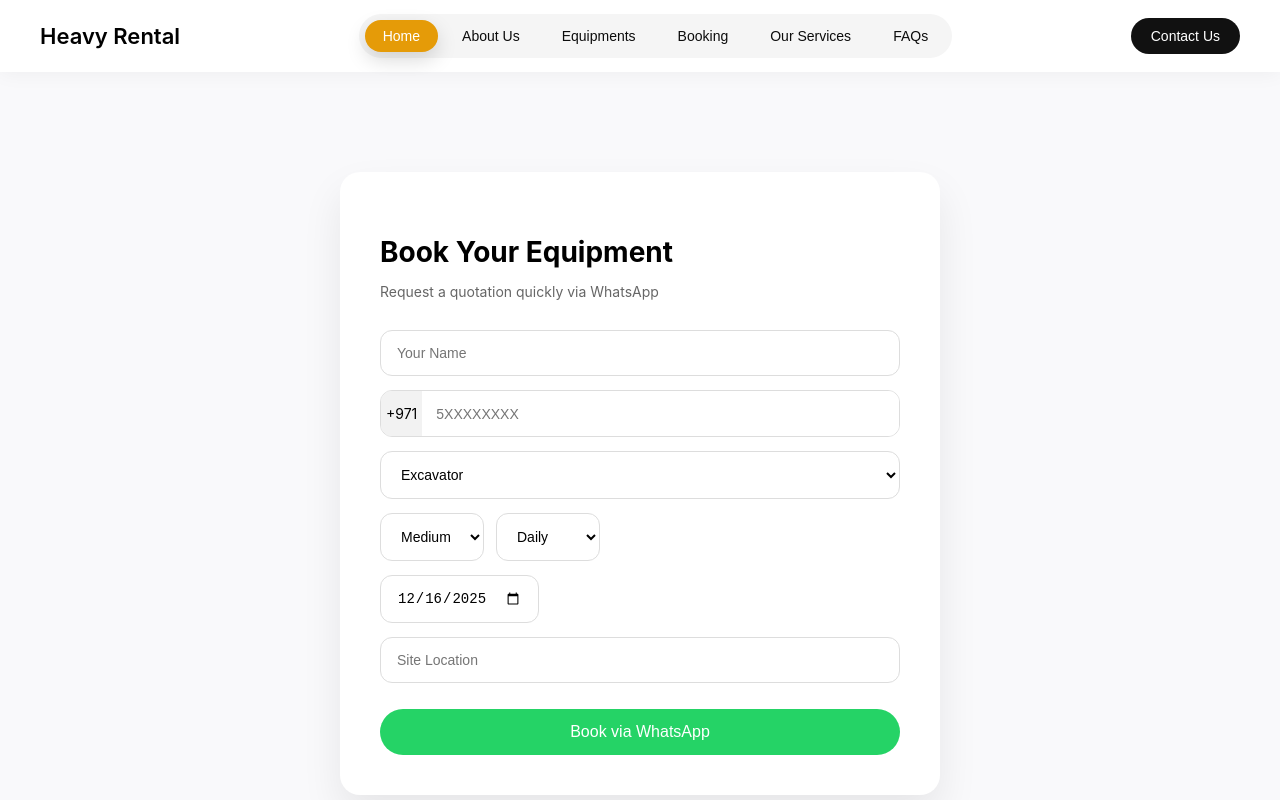
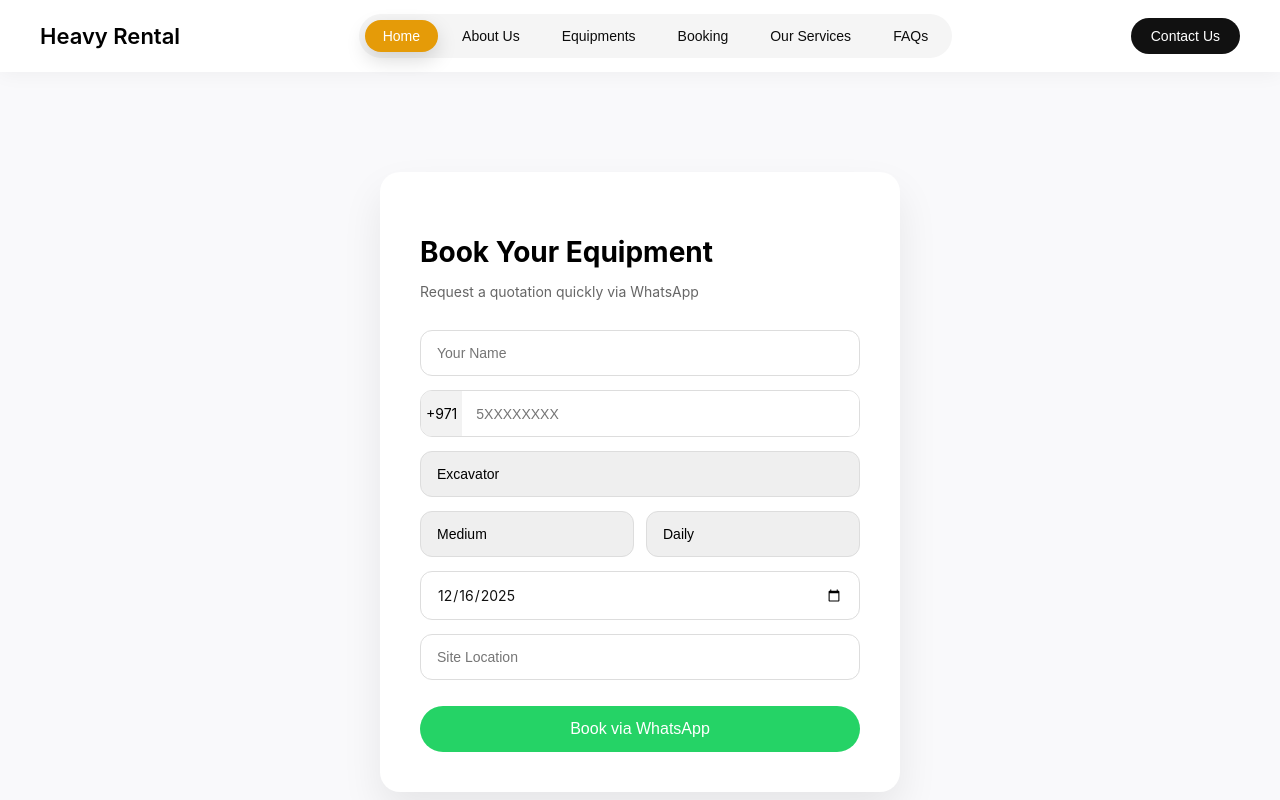
Before and after one commit to geekyneha/mach-hire-dxb, a React (Vite) app: page /booking in a window 1280 px wide. Shown: the top 800 px of the page. Built offline with nearby package versions, Linux system fonts and the light colour scheme.

Commit message:
feat: update booking

```diff
--- a/src/pages/Booking.module.css
+++ b/src/pages/Booking.module.css
@@ -1,3 +1,4 @@
+/* Booking Section */
 .booking {
   padding: 100px 20px;
   background: #f9f9fb;
@@ -12,6 +13,7 @@
   border-radius: 20px;
   padding: 40px;
   box-shadow: 0 20px 40px rgba(0, 0, 0, 0.08);
+  box-sizing: border-box; /* prevent width changes */
 }
 
 .title {
@@ -36,19 +38,16 @@
   flex-direction: column;
 }
 
-.input {
-  padding: 14px 16px;
-  border-radius: 12px;
-  border: 1px solid #ddd;
-  font-size: 14px;
-}
-
+.input,
+select[type="date"],
 .select {
   padding: 14px 16px;
   border-radius: 12px;
   border: 1px solid #ddd;
   font-size: 14px;
-  background: #fff;
+  width: 100%;
+  box-sizing: border-box; /* ensure width stays same */
+  appearance: none; /* remove extra browser styling */
 }
 
 .row {
@@ -68,6 +67,7 @@
   padding: 14px 5px;
   font-size: 14px;
 }
+
 .flag {
   background: #f2f2f2;
   font-size: 18px;
@@ -106,6 +106,21 @@
   box-shadow: 0 10px 25px rgba(37, 211, 102, 0.3);
 }
 
+/* Fix for date input on mobile/desktop */
+input[type="date"] {
+  font-family: inherit;
+  font-size: 14px;
+  color: #111;
+  background-color: #fff;
+}
+
+input[type="date"]::-webkit-inner-spin-button,
+input[type="date"]::-webkit-calendar-picker-indicator {
+  cursor: pointer;
+  color: #111;
+  opacity: 1;
+}
+
 /* Responsive */
 @media (max-width: 600px) {
   .card {
```
